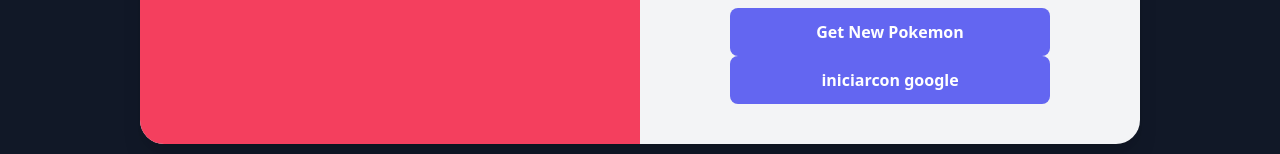
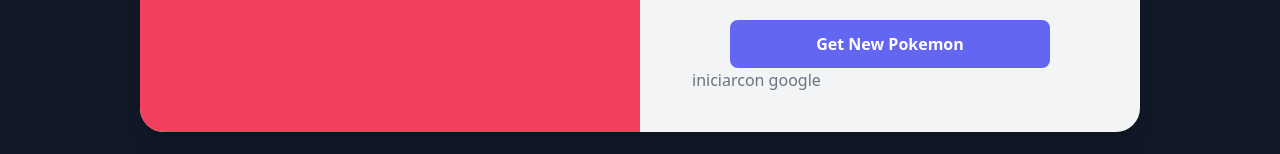
Before and after one commit to AboveZtars/pokemon-api-frontend, a React (Create React App) app: page / in a window 1280 px wide. Shown: the part 450-604 px from the top of the page. Built offline with nearby package versions, Linux system fonts and the light colour scheme.

Commit message:
fix login

```diff
--- a/src/components/pokeContainer/PokeContainer.tsx
+++ b/src/components/pokeContainer/PokeContainer.tsx
@@ -72,7 +72,6 @@ export default function PokeContainer(): JSX.Element {
                               Get New Pokemon
                             </button>
                             <button
-                            className="block w-full max-w-xs mx-auto bg-indigo-500 hover:bg-indigo-700 focus:bg-indigo-700 text-white rounded-lg px-3 py-3 font-semibold"
                             onClick={()=>handleAuth()}>iniciarcon google</button>
                         </div>
                     </div>
```
